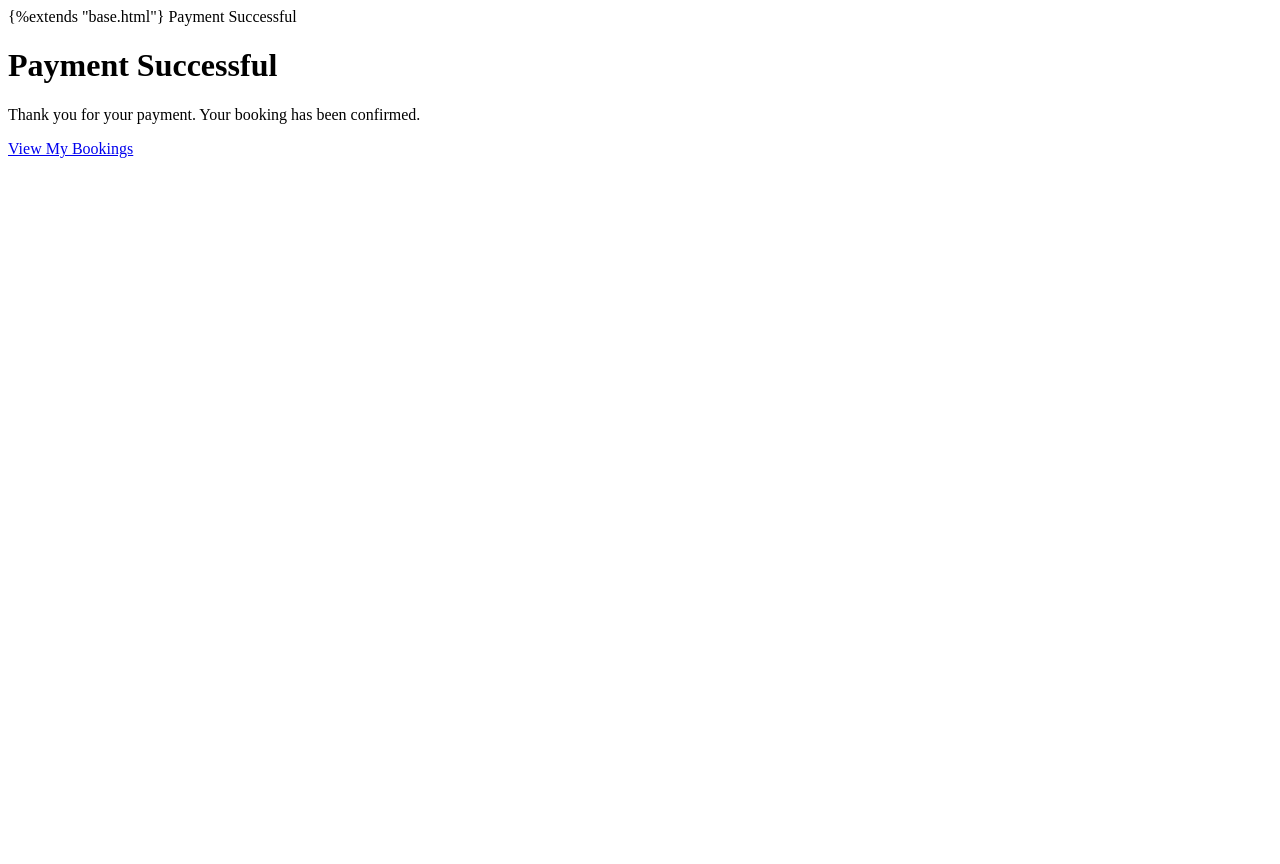
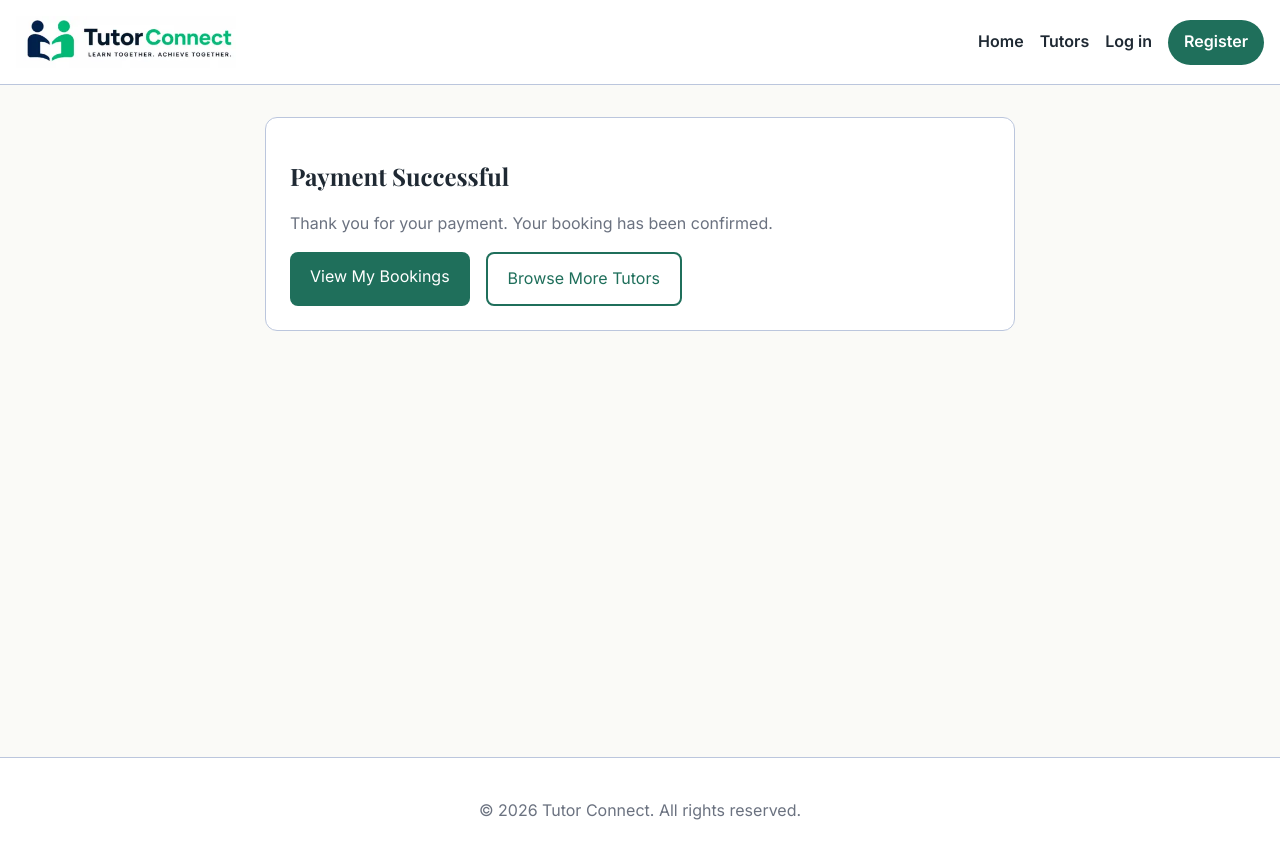
Before and after one commit to JamesBirchall-dev/MSP-4-Tutor-Connect, a Django app: page /checkout/success/ in a window 1280 px wide. Before the commit the page ends 158 px from the top, so only its background shows below. Run offline with Django 5.2, Linux system fonts and the light colour scheme.

Commit message:
Style - Checkout Success - Update template with classes

```diff
--- a/templates/checkout/checkout_success.html
+++ b/templates/checkout/checkout_success.html
@@ -1,10 +1,27 @@
-{%extends "base.html"}
+{% extends "base.html" %}
 
-{% block title %} Payment Successful {% endblock %}
+{% block title %} Payment Successful | Tutor Connect{% endblock %}
 
 {% block content %}
-    <h1>Payment Successful</h1>
-    <p>Thank you for your payment. Your booking has been confirmed.</p>
+<!-- Success Message -->
+<div class="container">
+    <section class="card confirmation-card success-card">
+        <h1>Payment Successful</h1>
 
-    <a href="{% url 'bookings:booking_list' %}">View My Bookings</a>
+        <p>
+            Thank you for your payment. Your booking has been confirmed.
+        </p>
+
+
+        <div class="button-row">
+            <a class="btn btn-primary" href="{% url 'bookings:booking_list' %}">
+                View My Bookings
+            </a>
+
+            <a class="btn btn-outline" href="{% url 'tutors:tutor_list' %}">
+                Browse More Tutors
+            </a>
+        </div>
+    </section>
+</div>
 {% endblock %}
```
